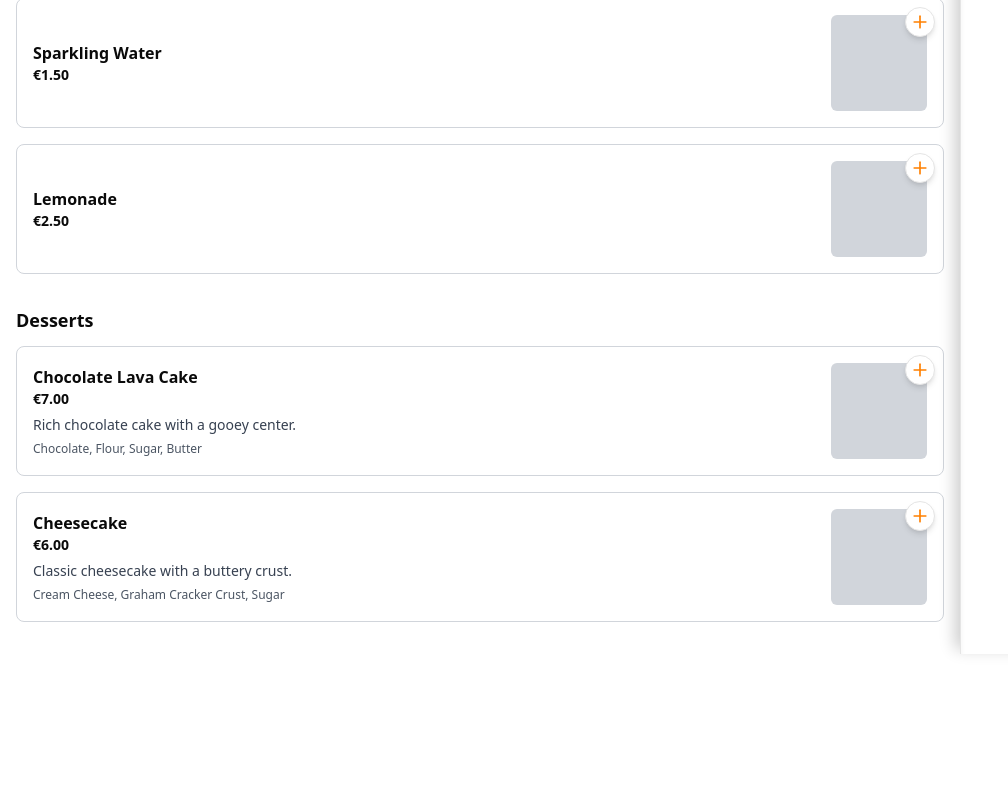
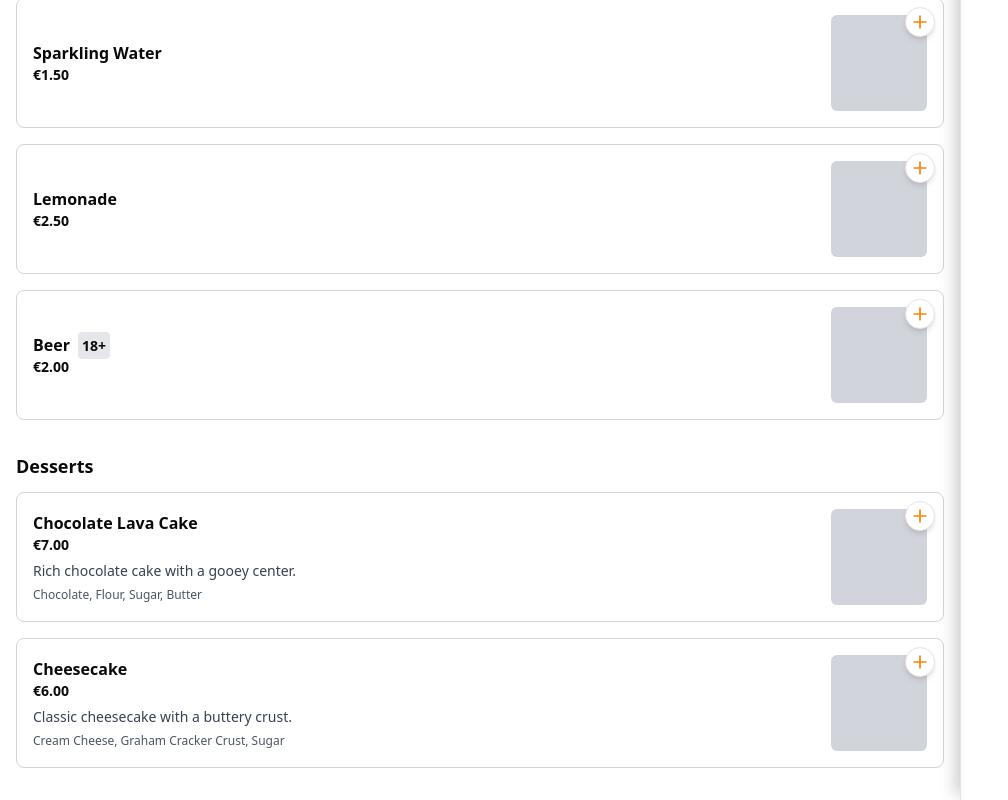
Before and after one commit to sriharshAmur/just-test, a React (Vite) app: page / in a window 1280 px wide. Shown: the part 2091-2891 px from the top of the page, without its empty margins (0-1008 px from the left). Before the commit the page ends 2745 px from the top, so only its background shows below. Built offline with nearby package versions, Linux system fonts and the light colour scheme.

Commit message:
Added 18+ icon

```diff
--- a/src/data.json
+++ b/src/data.json
@@ -264,6 +264,13 @@
           "name": "Lemonade",
           "price": 2.5,
           "type": "simple"
+        },
+        {
+          "id": 504,
+          "name": "Beer",
+          "price": 2.0,
+          "type": "simple",
+          "restricted": true
         }
       ]
     },
--- a/src/menu/ItemCard.tsx
+++ b/src/menu/ItemCard.tsx
@@ -60,6 +60,11 @@ const ItemCard = ({ item }: ItemCardProps) => {
               data-qa="item-name"
             >
               {item.name}
+              {item.restricted && (
+                <span className="mx-2 rounded bg-gray-200 p-1 text-sm font-semibold">
+                  18+
+                </span>
+              )}
             </h3>
             <p
               className="text-sm font-semibold"
@@ -85,7 +90,6 @@ const ItemCard = ({ item }: ItemCardProps) => {
             </p>
           )}
         </div>
-
         <div
           className="relative h-24 w-24 rounded-md bg-gray-300"
           data-qa="item-image"
--- a/src/menu/ItemSelector.tsx
+++ b/src/menu/ItemSelector.tsx
@@ -137,6 +137,11 @@ export default function ItemSelector({
             data-qa="item-selector-title"
           >
             {item.name}
+            {item.restricted && (
+              <span className="mx-2 rounded bg-gray-200 p-1 text-sm font-semibold">
+                18+
+              </span>
+            )}
           </DialogTitle>
           <DialogDescription
             className="text-base"
--- a/src/types.ts
+++ b/src/types.ts
@@ -7,6 +7,7 @@ export type SimpleItem = {
   ingredients?: string;
   description?: string;
   type: "simple";
+  restricted?: boolean;
 };
 
 export type ComplexItem = {
@@ -16,6 +17,7 @@ export type ComplexItem = {
   ingredients?: string;
   description?: string;
   type: "complex";
+  restricted?: boolean;
   variations?: Variation[];
   optionGroups?: OptionGroup[];
 };
```
